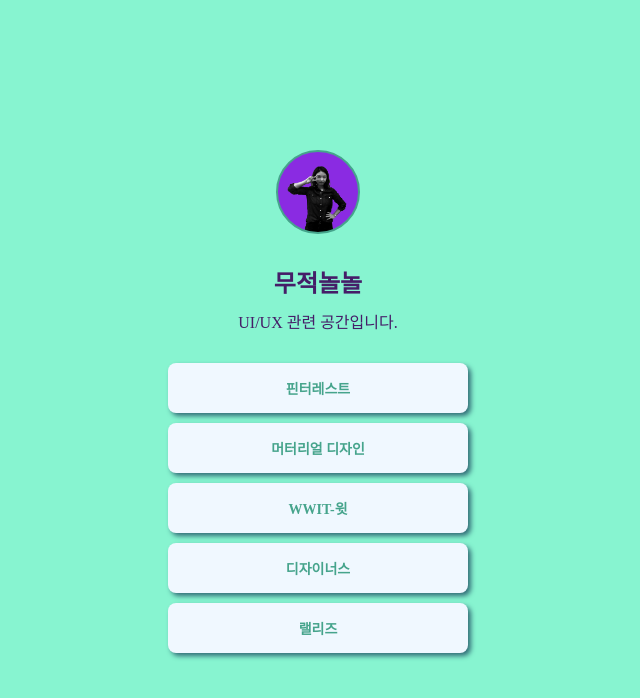
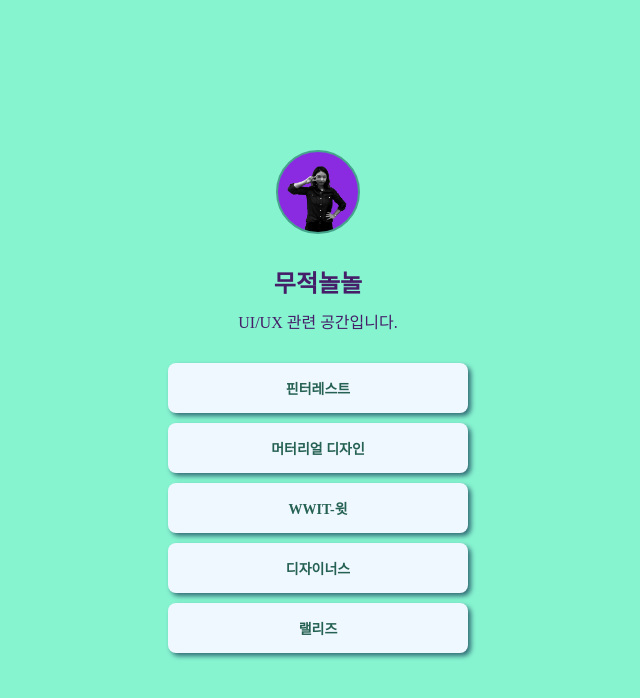
Before and after one commit to kimnoeul/mypage, a plain HTML site: page index.html in a window 1280 px wide. Shown: the whole page, without its empty margins (322-962 px from the left). Drawn offline with Linux system fonts and the light colour scheme; a web font is replaced by a local one.

Commit message:
Update index.html

```diff
--- a/index.html
+++ b/index.html
@@ -64,7 +64,7 @@
 
             font-size: 14px;
             font-weight:  bold;
-            color: rgb(70, 164, 140);
+            color: rgb(38, 98, 83);
 
             display: flex;
             flex-direction: column;
```
